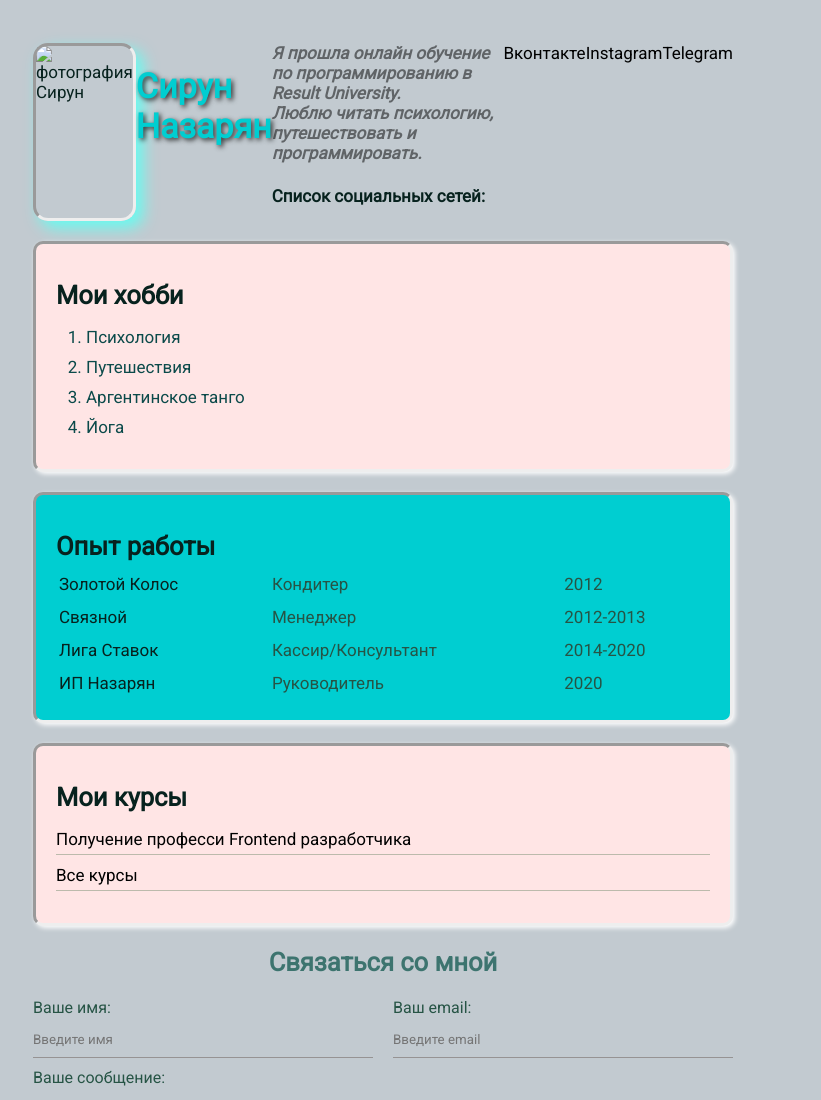
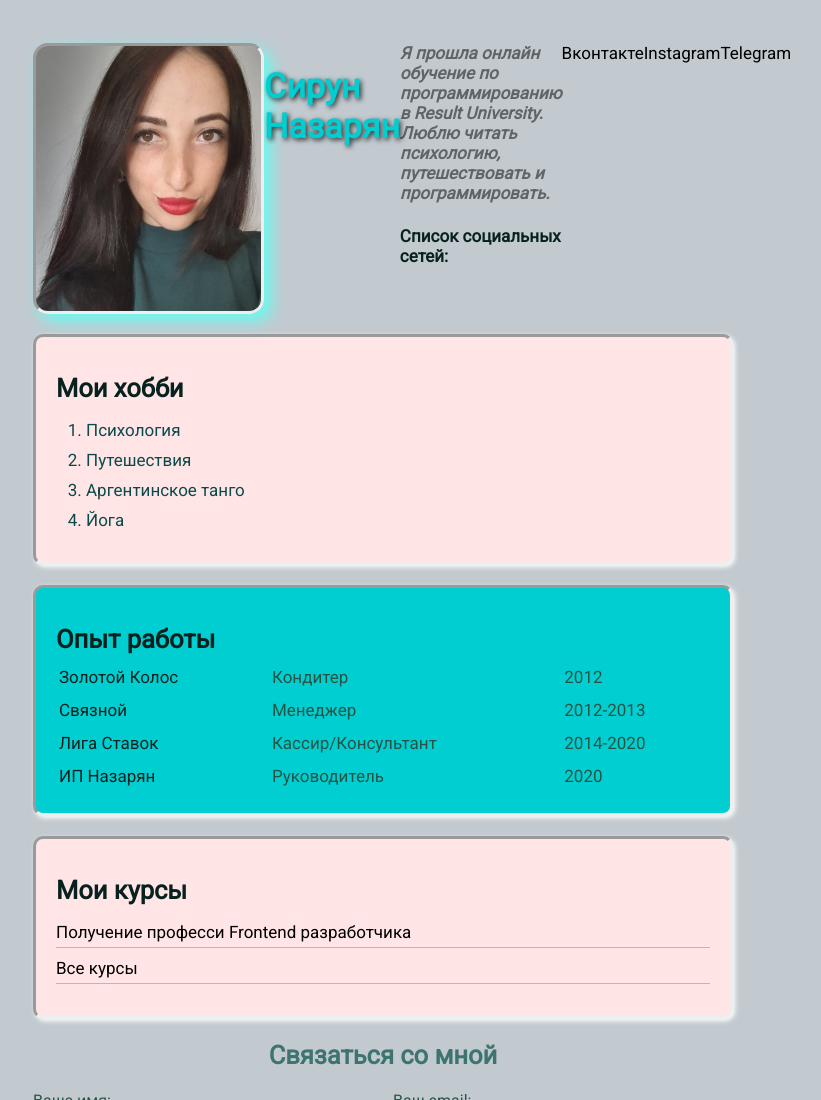
Before and after one commit to SirunN/CN, a plain HTML site: page index.html in a window 1280 px wide. Shown: the top 1100 px of the page, without its empty margins (257-1078 px from the left). Drawn offline with Linux system fonts and the light colour scheme.

Commit message:
Create SN

```diff
--- a/index.html
+++ b/index.html
@@ -14,7 +14,7 @@
   <body>
     <div class="container">
       <div class="info">
-        <img src="imgs/Sirun.jpg" alt="фотография Сирун" class="img" />
+        <img src="Sirun.jpg" alt="фотография Сирун" class="img" />
 
         <div class="name-color center">
           <h1>Сирун Назарян</h1>
```
